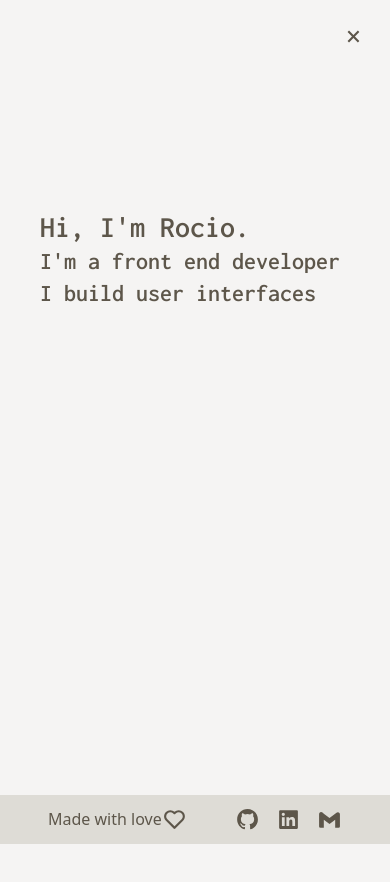
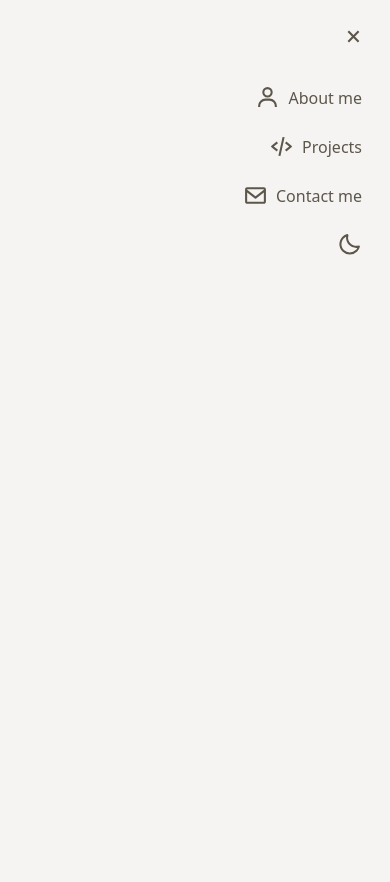
Before and after one commit to rocio-alcala/portfolio-alcala, a Next.js app: page / in a window 390 px wide. Both pictures are taken after a click on the icon 353 px from the left and 36 px from the top of the page. Shown: the top 882 px of the page. Before the commit the page ends 844 px from the top, so only its background shows below. Built offline with nearby package versions, Linux system fonts and the light colour scheme.

Commit message:
display mobile navbar

```diff
--- a/src/components/NavBar.tsx
+++ b/src/components/NavBar.tsx
@@ -11,48 +11,17 @@ import {
 } from "react-icons/bi";
 import NavBarItem from "./NavBarItem";
 import { useState } from "react";
+import NavBarList from "./NavBarList";
 
 export default function NavBar() {
   const [isMenuOpen, setIsMenuOpen] = useState(false);
-  const [darkMode, setDarkMode] = useState(false);
-
-  function handleDarkModeToggle() {
-    setDarkMode(!darkMode);
-    document.documentElement.classList.toggle("dark");
-  }
 
   return (
     <>
-      <nav>
+      <nav className="relative">
         <div className="justify-end p-6 mr-6 animate-fade-out-top hidden sm:flex sm:visible">
           <ul className="flex gap-6 font-manrope font-extrabold">
-            <NavBarItem>
-              <BiUser size={25} />
-              About me
-            </NavBarItem>
-            <NavBarItem>
-              <BiCodeAlt size={25} />
-              Projects
-            </NavBarItem>
-            <NavBarItem>
-              <BiEnvelope size={25} />
-              Contact me
-            </NavBarItem>
-            <div className="hover:cursor-pointer m-2 p-1 flex items-center">
-              {darkMode ? (
-                <BiMoon
-                  className="animate-fade-out-top hover:text-secondary-text-light dark:hover:text-secondary-text-dark transition-* duration-300"
-                  onClick={handleDarkModeToggle}
-                  size={25}
-                />
-              ) : (
-                <BiSun
-                  className="animate-fade-out-top hover:text-secondary-text-light dark:hover:text-secondary-text-dark transition-* duration-300"
-                  onClick={handleDarkModeToggle}
-                  size={25}
-                />
-              )}
-            </div>
+            <NavBarList />
           </ul>
         </div>
         <div className="sm:hidden sm:opacity-0 flex justify-end p-6 animate-fade-out-top">
@@ -63,6 +32,15 @@ export default function NavBar() {
           )}
         </div>
       </nav>
+      {isMenuOpen && (
+        <div className="relative sm:hidden sm:opacity-0 ">
+          <div className="absolute overflow-hidden pr-4 h-screen w-full top-0 left-0 bg-background-light dark:bg-background-dark animate-fade-out-top">
+            <ul className="flex flex-col items-end">
+              <NavBarList />
+            </ul>
+          </div>
+        </div>
+      )}
     </>
   );
 }
--- /dev/null
+++ b/src/components/NavBarList.tsx
@@ -0,0 +1,44 @@
+import { BiCodeAlt, BiEnvelope, BiMoon, BiSun, BiUser } from "react-icons/bi";
+import NavBarItem from "./NavBarItem";
+import { useState } from "react";
+
+export default function NavBarList() {
+  const [darkMode, setDarkMode] = useState(false);
+
+  function handleDarkModeToggle() {
+    setDarkMode(!darkMode);
+    document.documentElement.classList.toggle("dark");
+  }
+
+  return (
+    <>
+      <NavBarItem>
+        <BiUser size={25} />
+        About me
+      </NavBarItem>
+      <NavBarItem>
+        <BiCodeAlt size={25} />
+        Projects
+      </NavBarItem>
+      <NavBarItem>
+        <BiEnvelope size={25} />
+        Contact me
+      </NavBarItem>
+      <div className="hover:cursor-pointer m-2 p-1 flex items-center">
+        {darkMode ? (
+          <BiSun
+            className="animate-fade-out-top hover:text-secondary-text-light dark:hover:text-secondary-text-dark transition-* duration-300"
+            onClick={handleDarkModeToggle}
+            size={25}
+          />
+        ) : (
+          <BiMoon
+            className="animate-fade-out-top hover:text-secondary-text-light dark:hover:text-secondary-text-dark transition-* duration-300"
+            onClick={handleDarkModeToggle}
+            size={25}
+          />
+        )}
+      </div>
+    </>
+  );
+}
```
